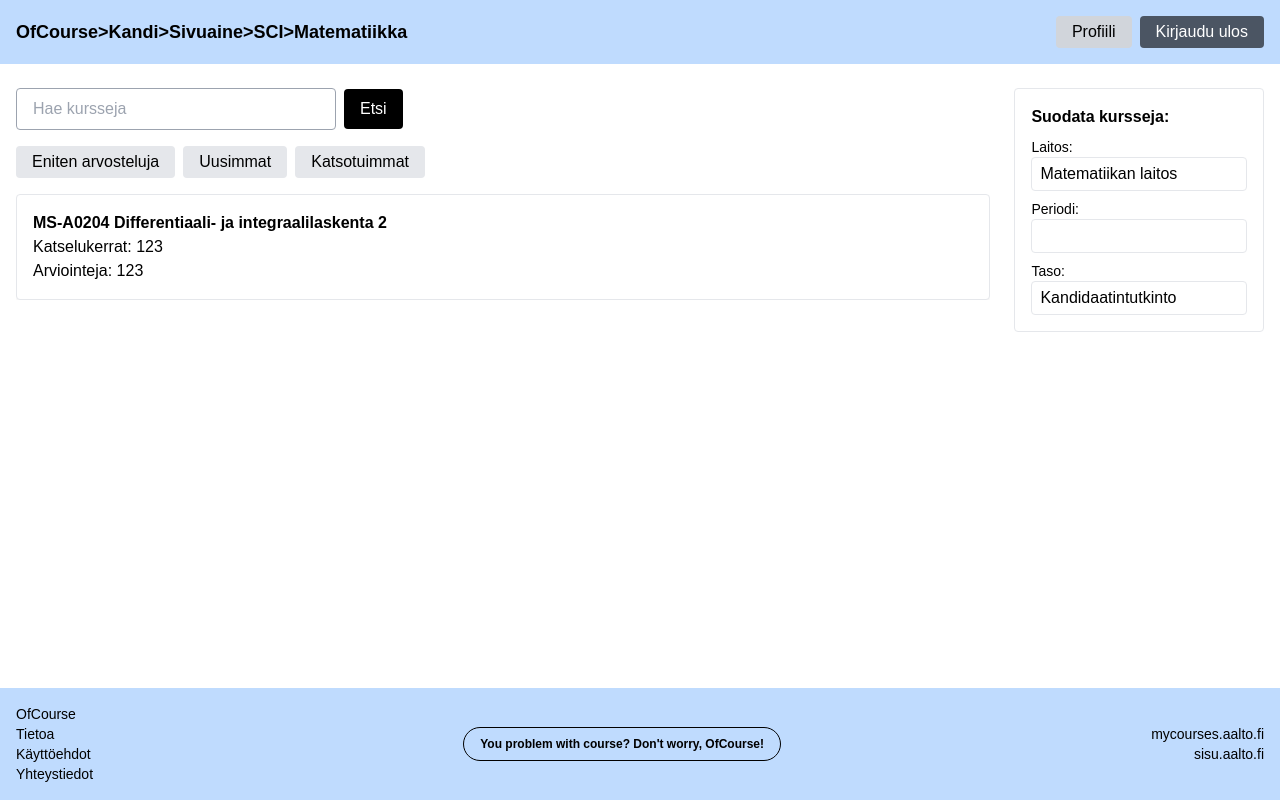
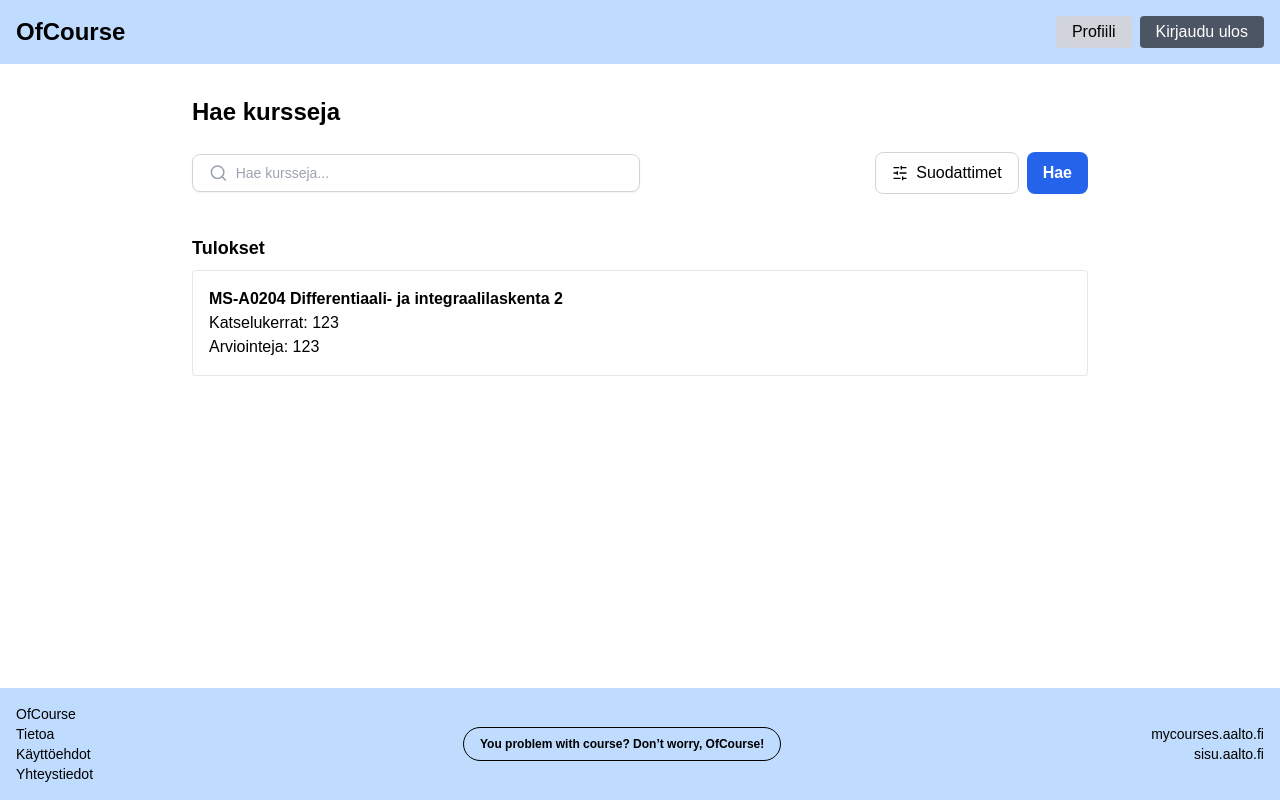
Before and after one commit to hakkinM/OfCourseProto, a Next.js app: page /Courses in a window 1280 px wide. Built offline with nearby package versions, Linux system fonts and the light colour scheme.

Commit message:
Finished backend integration to new prototype.

```diff
--- a/src/app/Courses/[code]/page.tsx
+++ b/src/app/Courses/[code]/page.tsx
@@ -5,14 +5,13 @@ import { ThumbsUp, ThumbsDown } from 'lucide-react';
 import { ReviewCourseInput } from '@/app/components/reviewInput/reviewInput';
 import Image from "next/image"
 import { Header, Footer } from "@/app/components/headerAndfooter/headerfooter"
-import { testModules } from "@/app/components/test"
-import { invalidModule } from "@/app/components/test"
+import { testCourses, invalidCourse } from "@/app/components/test"
 import ReviewWindow from "@/app/pages/review-section"
 import RatingPresentation from "@/app/components/courseComponents/RatingPresentation/RatingPresentation"
 
 const CoursePage = () => {
   const { code } = useParams(); // code = 'MS-A0204' for example
-  const module = testModules.find((m) => (m.moduleName == code)) ?? invalidModule;
+  const course = testCourses.find((c) => (c.courseCode == code)) ?? invalidCourse;
 
   return (
     <div className="min-h-screen flex flex-col bg-white text-black">
@@ -30,22 +29,21 @@ const CoursePage = () => {
           />
 
           <div className="flex-1 space-y-1">
-            <h2 className="text-lg font-semibold">{module.moduleName}</h2>
+            <h2 className="text-lg font-semibold">{course.courseName}</h2>
             <p className="text-sm text-gray-700 leading-snug">
               Tämän sivuaineen suorittamalla opiskelijat voivat kehittää matemaattista ajatteluaan ja ongelmanratkaisutaitoja, sekä oppia matematiikan ja tilastotieteen menetelmiä, joista on hyötyä tieteessä, teknologiassa, taiteissa ja kauppatieteissä.
             </p>
-
             <div className="flex gap-2 pt-2">
-              <ReviewCourseInput/>
+              <ReviewCourseInput pageID={course.courseID}/>
             </div>
           </div>
           <div className="text-sm text-right space-y-1 min-w-[160px]">
-            <RatingPresentation/>
+            <RatingPresentation pageID={course.courseID}/>
           </div>
         </div>
         {/* Comments Section */}
         <div className="border rounded-lg bg-[#f3f6ff] p-4">
-            <ReviewWindow pageID={module.moduleID} />
+            <ReviewWindow pageID={course.courseID} />
         </div>
       </main>
       <Footer />
--- a/src/app/Courses/page.tsx
+++ b/src/app/Courses/page.tsx
@@ -3,98 +3,62 @@
 import { useState } from 'react';
 import { useRouter } from 'next/navigation';
 import { Course } from '@/app/types/types';
+import { Header, Footer } from "@/app/components/headerAndfooter/headerfooter"
+import { CheckCircle, Search, SlidersHorizontal } from "lucide-react"
+import { testCourses } from '../components/test';
 
 const CourseListPage = () => {
   const [search, setSearch] = useState('');
   const router = useRouter();
 
-  const testCourse: Course[] = [
-    {
-      courseID: 123,
-      courseCode: 'MS-A0204',
-      courseName: 'Differentiaali- ja integraalilaskenta 2',
-      description: "yes",
-    }
-  ];
+  return (
+    <div className="min-h-screen flex flex-col text-black bg-white">
+      <Header />
+      <main className="flex-1 px-6 py-8">
+        <div className="w-full max-w-4xl mx-auto flex flex-col gap-6">
+          <h1 className="text-2xl font-bold">Hae kursseja</h1>
 
-  return (
-    <div className="min-h-screen flex flex-col bg-white text-black">
-      {/* Header */}
-      <header className="bg-blue-200 p-4 flex justify-between items-center">
-        <h1 className="text-lg font-semibold">
-          OfCourse&gt;Kandi&gt;Sivuaine&gt;SCI&gt;Matematiikka
-        </h1>
-        <div className="space-x-2">
-          <button className="bg-gray-300 px-4 py-1 rounded" onClick={() => router.push('/profile')}>Profiili</button>
-          <button className="bg-gray-600 text-white px-4 py-1 rounded">Kirjaudu ulos</button>
-        </div>
-      </header>
+          {/* Search + Filters toggle */}
+          <div className="flex flex-col sm:flex-row sm:items-center sm:justify-between gap-4">
+            <div className="flex items-center gap-2 border border-gray-300 rounded-lg px-4 py-2 shadow-sm bg-white w-full sm:max-w-md">
+              <Search size={20} className="text-gray-400" />
+              <input
+                type="text"
+                value={search}
+                onChange={(e) => setSearch(e.target.value)}
+                placeholder="Hae kursseja..."
+                className="w-full outline-none text-sm bg-white text-black"
+              />
+            </div>
 
-      {/* Main Content */}
-      <main className="flex flex-1 px-4 py-6 gap-6">
+            <div className="flex gap-2">
+              <button
+                className="flex items-center gap-2 px-4 py-2 border border-gray-300 rounded-lg bg-white hover:bg-gray-100 transition"
+              >
+                <SlidersHorizontal size={16} />
+                Suodattimet
+              </button>
 
-        {/* Course List */}
-        <section className="flex-1 space-y-4 overflow-y-auto">
-          {/* Search & Filters */}
-          <div className="flex items-center space-x-2">
-            <input
-              type="text"
-              placeholder="Hae kursseja"
-              className="border border-gray-400 px-4 py-2 rounded w-80 bg-white text-black"
-              value={search}
-              onChange={(e) => setSearch(e.target.value)}
-            />
-            <button className="bg-black text-white px-4 py-2 rounded">Etsi</button>
-          </div>
-          <div className="flex space-x-2">
-            <button className="bg-gray-200 px-4 py-1 rounded">Eniten arvosteluja</button>
-            <button className="bg-gray-200 px-4 py-1 rounded">Uusimmat</button>
-            <button className="bg-gray-200 px-4 py-1 rounded">Katsotuimmat</button>
+              <button
+                className="px-4 py-2 rounded-lg bg-blue-600 text-white font-semibold hover:bg-blue-700 transition"
+              >
+                Hae
+              </button>
+            </div>
           </div>
 
-          {/* Course Cards */}
-          <CourseList courses={testCourse} />
-        </section>
-
-        {/* Filter Sidebar */}
-        <aside className="w-1/5 space-y-4">
-          <div className="border p-4 rounded">
-            <h2 className="font-semibold mb-2">Suodata kursseja:</h2>
-            <div className="mb-2">
-              <label className="block text-sm">Laitos:</label>
-              <input className="w-full border rounded px-2 py-1 bg-white text-black" defaultValue="Matematiikan laitos" />
-            </div>
-            <div className="mb-2">
-              <label className="block text-sm">Periodi:</label>
-              <input className="w-full border rounded px-2 py-1 bg-white text-black" />
-            </div>
-            <div>
-              <label className="block text-sm">Taso:</label>
-              <input className="w-full border rounded px-2 py-1 bg-white text-black" defaultValue="Kandidaatintutkinto" />
-            </div>
+          {/* Results */}
+          <div className="mt-4">
+            <h2 className="text-lg font-semibold mb-2">Tulokset</h2>
+            <CourseList courses={testCourses}/>
           </div>
-        </aside>
+        </div>
       </main>
 
-      {/* Footer */}
-      <footer className="bg-blue-200 p-4 flex justify-between items-center text-sm">
-        <div>
-          <p>OfCourse</p>
-          <p>Tietoa</p>
-          <p>Käyttöehdot</p>
-          <p>Yhteystiedot</p>
-        </div>
-        <div className="text-center text-xs font-bold border border-black px-4 py-2 rounded-full">
-          You problem with course? Don't worry, OfCourse!
-        </div>
-        <div className="text-right">
-          <p>mycourses.aalto.fi</p>
-          <p>sisu.aalto.fi</p>
-        </div>
-      </footer>
+      <Footer />
     </div>
-  );
-};
+  )
+}
 
 export default CourseListPage;
 
--- a/src/app/Modules/[name]/page.tsx
+++ b/src/app/Modules/[name]/page.tsx
@@ -61,11 +61,11 @@ const ModuleDetail = () => {
               <button className="bg-white px-3 py-1.5 border rounded-md hover:bg-gray-50 text-sm" onClick={() => router.push("/Courses")}>
                 Katso kurssit
               </button>
-              <ReviewModuleInput/>
+              <ReviewModuleInput pageID={module.moduleID}/>
             </div>
           </div>
           <div className="text-sm text-right space-y-1 min-w-[160px]">
-            <RatingPresentation/>
+            <RatingPresentation pageID = {module.moduleID}/>
           </div>
         </div>
         {/* Comments Section */}
--- a/src/app/api/ratings/route.ts
+++ b/src/app/api/ratings/route.ts
@@ -1,10 +1,12 @@
-import { NextResponse } from "next/server";
+import { NextRequest, NextResponse } from "next/server";
 import { getAllReviews } from "@/database/db";
 import { Ratings } from "@/app/types/types";
 
-export async function GET() {
+export async function GET(req: NextRequest) {
   try {
-    const reviews = await getAllReviews();
+    const { searchParams } = new URL(req.url);
+    const pageID: number = Number(searchParams.get('pageID') ?? -1);
+    const reviews = (await getAllReviews()).filter(r => (r.pageID == pageID));
     const ratings: Ratings = {
       overallRatings: reviews.map((review) => review.overall),
       difficultyRatings: reviews.map((review) => review.difficulty),
--- a/src/app/components/test.tsx
+++ b/src/app/components/test.tsx
@@ -1,4 +1,4 @@
-import { Module } from "../types/types";
+import { Module, Course } from "../types/types";
 
 export const testModules: Module[] = [
   {
@@ -10,6 +10,23 @@ export const testModules: Module[] = [
 
 export const invalidModule: Module = {
   moduleID: -1,
-  moduleName: 'Not found',
+  moduleName: 'Invalid',
   description: 'Invalid',
 };
+
+
+export const testCourses: Course[] = [
+  {
+    courseID: 124,
+    courseCode: 'MS-A0204',
+    courseName: 'Differentiaali- ja integraalilaskenta 2',
+    description: "yes",
+  }
+];
+
+export const invalidCourse: Course = {
+  courseID: -1,
+  courseCode: 'Invalid',
+  courseName: 'Invalid',
+  description: "Invalid",
+};
--- a/src/app/layout.tsx
+++ b/src/app/layout.tsx
@@ -13,8 +13,10 @@ const geistMono = Geist_Mono({
 });
 
 export const metadata: Metadata = {
-  title: "Create Next App",
-  description: "Generated by create next app",
+  title: "OfCourse",
+  icons: {
+    icon: '/images/ofcourse_logo.png',
+  },
 };
 
 export default function RootLayout({
--- a/src/app/pages/review-section.tsx
+++ b/src/app/pages/review-section.tsx
@@ -108,7 +108,7 @@ const ReviewWindow = ({ pageID }: { pageID: number }) => {
   async function fetchReviews() {
     fetch("/api/reviews", { method: "GET" })
       .then((res) => res.json())
-      .then((data: Review[]) => setReviews(data))
+      .then((data: Review[]) => setReviews(data.filter(r => (r.pageID == pageID))))
       .catch((error) => console.error("Error fetching reviews: ", error));
   }
 
--- a/src/database/initData.ts
+++ b/src/database/initData.ts
@@ -8,9 +8,9 @@ import { Review, User } from "@/app/types/types";
 const testUsers: User[] = [
   {
     userID: 1,
-    email: "alice@example.com",
-    username: "alice123",
-    password: "securepass1",
+    email: "velho@mail.com",
+    username: "MatikkaVelho",
+    password: "velho",
   },
   {
     userID: 2,
```
Also changed, not shown: src/app/components/courseComponents/RatingPresentation/RatingPresentation.tsx (+42 -40 lines), src/app/components/reviewInput/reviewInput.tsx (+10 -9 lines), public/images/ofcourse_logo.png (added).
